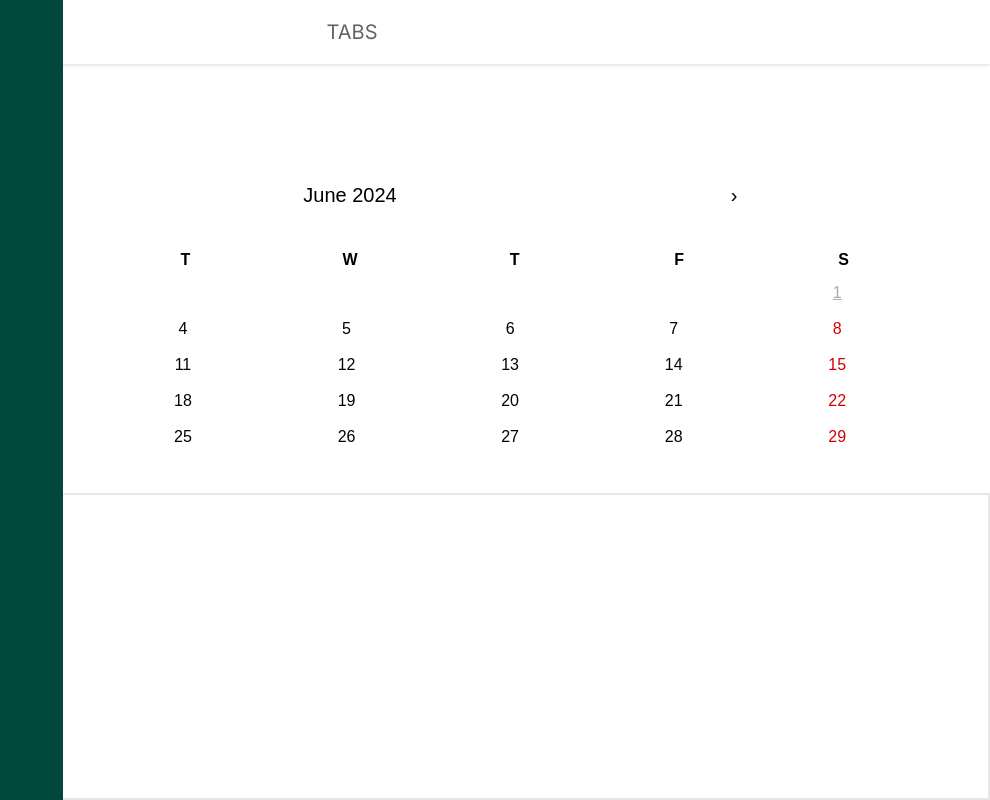
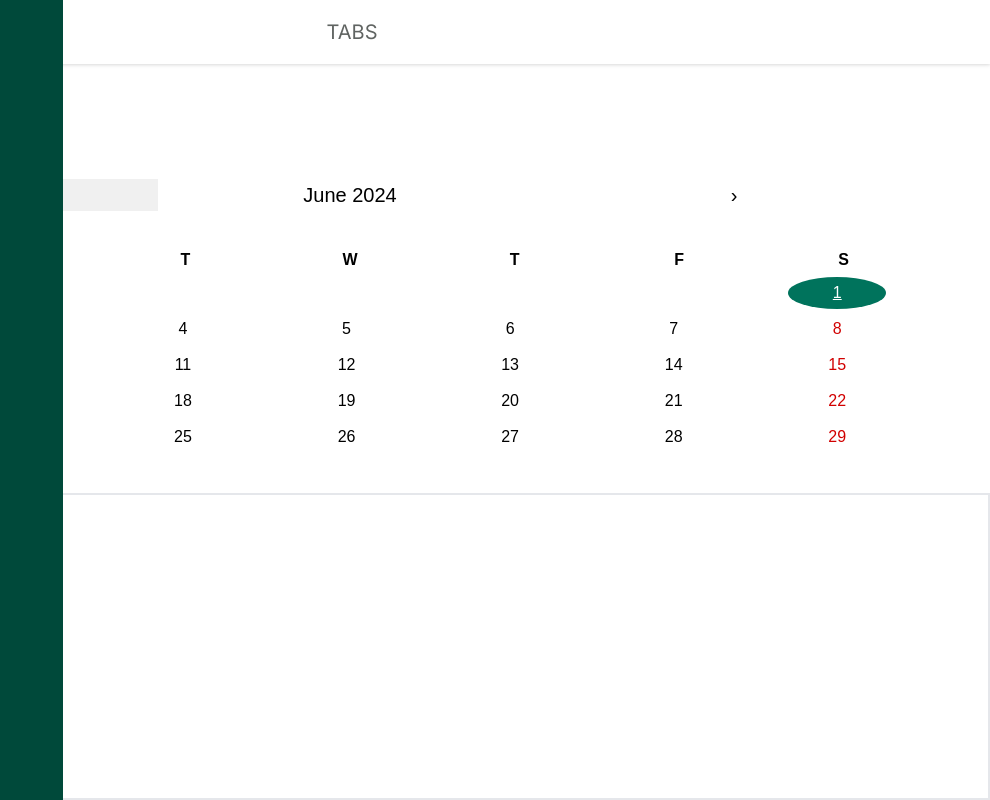
Before and after one commit to ignatiusoey09/TABS, a Next.js app in the folder client/: page /dashboard in a window 1280 px wide. Shown: the whole page, without its empty margins (290-1280 px from the left). Built offline with nearby package versions, Linux system fonts and the light colour scheme.

Commit message:
fixed today being disabled in calendar

```diff
--- a/client/src/app/dashboard/page.tsx
+++ b/client/src/app/dashboard/page.tsx
@@ -7,7 +7,6 @@ import { type View } from 'node_modules/react-calendar/dist/esm/shared/types';
 import './Calendar.css';
 import { useEffect, useState } from 'react';
 import { useAuthContext } from '../hooks/useAuthContext';
-import { error } from 'console';
 
 type ValuePiece = Date | null;
 type Value = ValuePiece | [ValuePiece, ValuePiece];
@@ -18,6 +17,7 @@ type T_timeslot = {
 }
 
 interface IDisableDateArgs {
+    activeStartDate: Date,
     date : Date,
     view: View
 }
@@ -30,6 +30,8 @@ export default function Dashboard() {
 
     const [calendarValue, onChange_calendarValue] = useState<Value>(new Date());
     const [timeslots, set_timeSlots] = useState<Array<T_timeslot>>([]);
+
+    console.log(new Date());
 
     const handleQuery = async (date:Value) => {
         const query_date = (date as Date).toDateString();
@@ -59,13 +61,13 @@ export default function Dashboard() {
         handleQuery(date);
     }
 
-    const disableDates = ({date, view} : IDisableDateArgs ) => {
+    const disableDates = ({date} : IDisableDateArgs ) => {
         //only enable bookings from today till the end of next month
         var d = new Date();
         d.setDate(1);
-        const today = new Date();
         const nextMonth = new Date(d.getFullYear(), d.getMonth() + 2, d.getDate());
-        if (date >= today && date < nextMonth) {
+
+        if (date < nextMonth) {
             return false;
         }
         return true;
@@ -90,19 +92,18 @@ export default function Dashboard() {
                     onChange={handleChange}
                     next2Label={null}
                     prev2Label={null}
+                    minDate={new Date()}
                     tileDisabled={disableDates}
                 />
             </div>
             <div className='border-2 mt-6 grow grid grid-cols-2 grid-rows-4 grid-flow-col place-items-center'>
                 {
-                    timeslots.map((x, i) => <TimeslotButton key={i} timeslot={x}/>)
+                    timeslots.map((x, i) => <TimeslotButton key={i} timeslot={x} date={calendarValue as Date}/>)
                 }
             </div>
         </>
     );
 
-
-
     return (
         <Layout children={<Child />} />
     );
```
